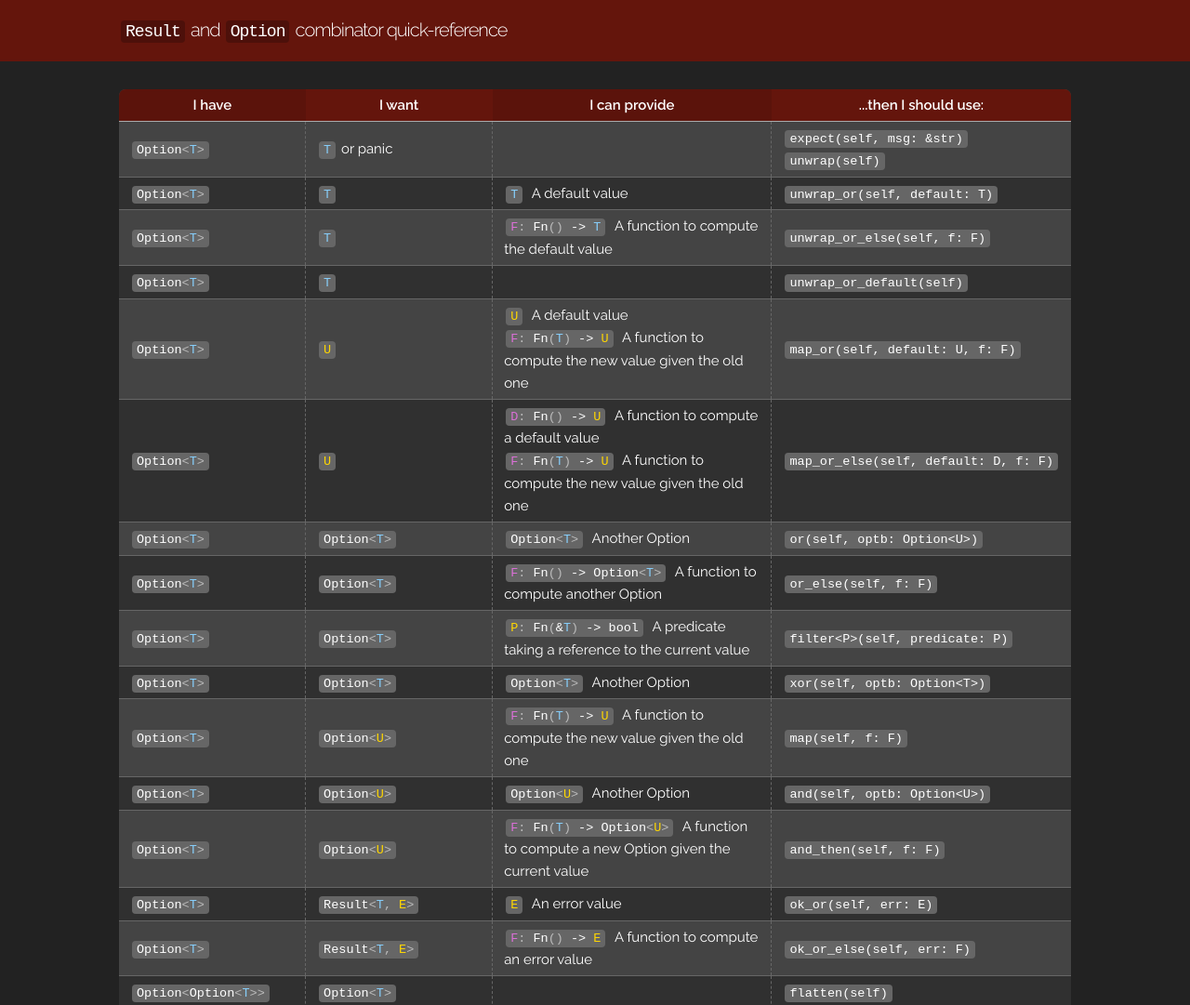
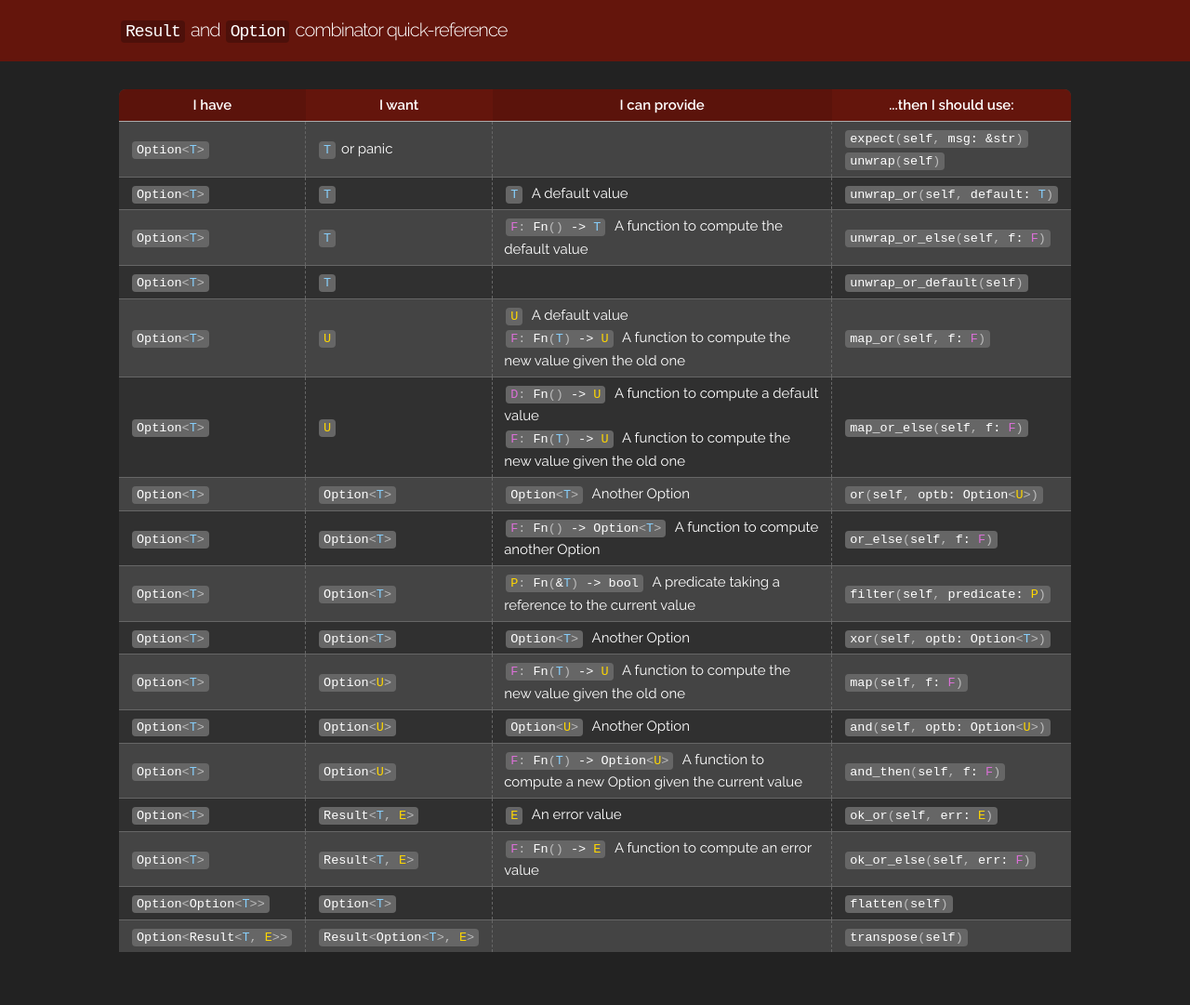
Before and after one commit to WasabiFan/combinator-quick-reference, a Gatsby site: page / in a window 1280 px wide. Shown: the top 1081 px of the page at 93% size. After the commit the page ends 1049 px from the top, so only its background shows below. Built offline with nearby package versions, Linux system fonts and the light colour scheme; Gatsby itself is replaced by a stand-in of ours.

Commit message:
Basic parsing and highlighting for "candidates"

```diff
--- a/content/combinators.yaml
+++ b/content/combinators.yaml
@@ -82,7 +82,7 @@
     - type: "P: Fn(&T) -> bool"
       desc: A predicate taking a reference to the current value
   want: Option<T>
-  candidates: "filter<P>(self, predicate: P)"
+  candidates: "filter(self, predicate: P)"
 - have: Option<T>
   given:
     - type: Option<T>
--- a/package.json
+++ b/package.json
@@ -19,13 +19,15 @@
     "node-sass": "^4.14.1",
     "react": "^16.12.0",
     "react-dom": "^16.12.0",
-    "react-helmet": "^6.1.0"
+    "react-helmet": "^6.1.0",
+    "lodash": "^4.14.0"
   },
   "devDependencies": {
     "@types/node": "^12.12.11",
     "@types/react": "^16.9.11",
     "@types/react-dom": "^16.9.4",
     "@types/react-helmet": "^6.1.0",
+    "@types/lodash": "^4.14.0",
     "prettier": "2.0.5",
     "typescript": "^3.9.5"
   },
--- a/src/components/types.tsx
+++ b/src/components/types.tsx
@@ -1,6 +1,8 @@
 import "../../styles/types.scss";
 import React from "react";
 import { elementJoin } from "../utils/jsx_utils";
+
+import _ from 'lodash';
 
 export interface HighlightedTypeProps {
     type: string;
@@ -15,7 +17,8 @@
     | GenericIdentifierTypeNode
     | TypeParameterTypeNode
     | FnTypeNode
-    | ReferenceTypeNode;
+    | ReferenceTypeNode
+    | FunctionSignatureTypeNode;
 
 interface BareIdentifierTypeNode {
     nodeType: "bare_identifier";
@@ -43,6 +46,18 @@
 interface ReferenceTypeNode {
     nodeType: "reference";
     target: TypeNode;
+}
+
+interface FunctionSignatureParameter {
+    name: string;
+    type: TypeNode;
+}
+
+interface FunctionSignatureTypeNode {
+    nodeType: "function_signature";
+    name: string;
+    self: BareIdentifierTypeNode | ReferenceTypeNode;
+    parameters: FunctionSignatureParameter[];
 }
 
 const ANCHORED_IDENTIFIER_WITH_GENERICS_REGEX = /^([a-zA-Z]+)(?:<(?:((?:[^<>]|<.*>)*),)*(.*)>)?$/;
@@ -97,9 +112,9 @@
     };
 }
 
-const ANCHORED_FUNCTION_REGEX = /^Fn\((.*)\)\s*->\s*(.*)$/;
-function tryParseFunction(type: string): FnTypeNode | null {
-    const match = ANCHORED_FUNCTION_REGEX.exec(type) ?? [];
+const ANCHORED_FUNCTION_LAMBDA_REGEX = /^Fn\((.*)\)\s*->\s*(.*)$/;
+function tryParseFunctionLambda(type: string): FnTypeNode | null {
+    const match = ANCHORED_FUNCTION_LAMBDA_REGEX.exec(type) ?? [];
     const [, paramStr, returnValueStr] = [...match];
 
     if (!match || !returnValueStr) {
@@ -110,6 +125,33 @@
         nodeType: "fn_type",
         returnType: parseType(returnValueStr),
         parameterType: paramStr.trim() ? parseType(paramStr.trim()) : undefined,
+    };
+}
+
+const ANCHORED_FUNCTION_SIGNATURE_REGEX = /^([a-zA-Z_]+)\((self|&self)(?:\s*,\s*((?:[^,]|<.*>)+))*\)$/;
+function tryParseFunctionSignature(type: string): FunctionSignatureTypeNode | null {
+    const match = ANCHORED_FUNCTION_SIGNATURE_REGEX.exec(type) ?? [];
+    const [, name, selfStr, ...paramStrs] = [...match];
+
+    if (!match || !selfStr || !paramStrs) {
+        return null;
+    }
+
+    const self = tryParseReference(selfStr) || tryParseIdentifier(selfStr);
+    if (!self || (self.nodeType != "bare_identifier" && self.nodeType != "reference")) {
+        return null;
+    }
+
+    const parameters = paramStrs.filter(v => !!v).map(str => {
+        const [paramName, paramType] = str.split(":");
+        return { name: paramName.trim(), type: parseType(paramType.trim()) };
+    });
+
+    return {
+        nodeType: "function_signature",
+        name: name,
+        self,
+        parameters
     };
 }
 
@@ -144,7 +186,12 @@
         return referenceResult;
     }
 
-    const functionResult = tryParseFunction(type);
+    const lambdaResult = tryParseFunctionLambda(type);
+    if (lambdaResult) {
+        return lambdaResult;
+    }
+
+    const functionResult = tryParseFunctionSignature(type);
     if (functionResult) {
         return functionResult;
     }
@@ -218,6 +265,17 @@
                 <HighlightedTypePart typeNode={typeNode.target} />
             </>
         );
+    } else if (typeNode.nodeType == "function_signature") {
+        const self = <HighlightedTypePart typeNode={typeNode.self}/>;
+        const parameters = typeNode.parameters.map(param => <>{param.name}: <HighlightedTypePart typeNode={param.type}/></>);
+        return (
+            <>
+                {typeNode.name}
+                <SyntaxPunctuation char="("/>
+                { elementJoin([self, ...parameters], <SyntaxPunctuation char=", " />)}
+                <SyntaxPunctuation char=")"/>
+            </>
+        );
     } else {
         throw new Error();
     }
--- a/src/pages/index.tsx
+++ b/src/pages/index.tsx
@@ -76,7 +76,7 @@
 function Candidate({ fn }: CandidateProps): JSX.Element {
     return (
         <div>
-            <code>{fn}</code>
+            <code><HighlightedType type={fn}/></code>
         </div>
     );
 }
```
